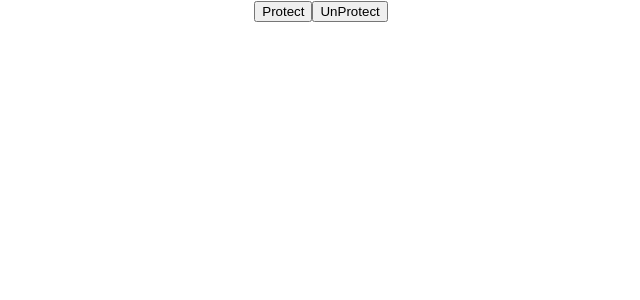
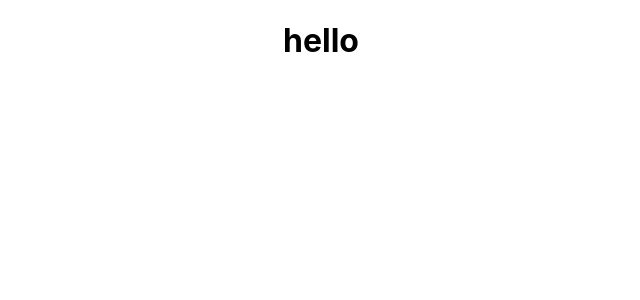
Before and after one commit to dy6578ekdbs/EFUB-React-Hooks-Study, a React (Create React App) app: page / in a window 1280 px wide. Shown: the top 300 px of the page, without its empty margins (319-959 px from the left). Built offline with nearby package versions, Linux system fonts and the light colour scheme.

Commit message:
2.4 useBeforeLeave

```diff
--- a/src/App.js
+++ b/src/App.js
@@ -10,10 +10,11 @@ import HookuseTitle from "./HookuseTitle";
 import HookuseClick from "./HookuseClick";
 import HookuseConfirm from "./HookuseConfirm";
 import HookusePreventLeave from "./HookusePreventLeave";
+import HookuseBefore from "./HookuseBefore";
 
 function App() {
   return (
-    <HookusePreventLeave></HookusePreventLeave>
+    <HookuseBefore></HookuseBefore>
   );
 }
 
--- /dev/null
+++ b/src/HookuseBefore.js
@@ -0,0 +1,34 @@
+import './App.css'
+import React, { useEffect, useRef } from 'react'
+import ReactDom from 'react-dom'
+
+const useBeforeLeave = (onBefore) => {
+  useEffect(() => {
+    document.addEventListener('mouseleave', handle)
+    return () => document.addEventListener('mouseleave', handle)
+  }, [])
+  if (typeof onBefore != 'function') {
+    return;
+  }
+  const handle = (event) => {
+    const { clinetY } = event
+    if (clinetY <= 0) {
+      onBefore()
+    }
+    console.log('leaveing')
+  }
+}
+
+function HookuseBefore() {
+  const begForLife = () => {
+    console.log("plz don't leave")
+  }
+  useBeforeLeave(begForLife)
+  return (
+    <div className="App">
+      <h1>hello</h1>
+    </div>
+  )
+}
+
+export default HookuseBefore
```
